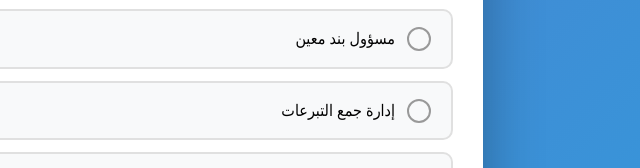
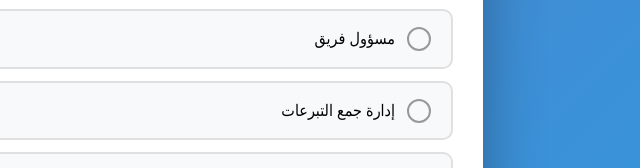
Before and after one commit to MahmoudFouad25/workshop-project-Bahi, a website: page ramadan-campaign-survey/ramadan-campaign-survey.html in a window 1280 px wide. Shown: the part 2900-3068 px from the top of the page, 607-1247 px from the left. Drawn offline with Linux system fonts and the light colour scheme.

Commit message:
Update ramadan-campaign-survey.html

```diff
--- a/ramadan-campaign-survey/ramadan-campaign-survey.html
+++ b/ramadan-campaign-survey/ramadan-campaign-survey.html
@@ -695,8 +695,8 @@
                                 <label for="role-team">قائد فريق</label>
                             </div>
                             <div class="option">
-                                <input type="radio" id="role-item" name="role" value="مسؤول بند معين">
-                                <label for="role-item">مسؤول بند معين</label>
+                                <input type="radio" id="role-item" name="role" value="مسؤول فريق">
+                                <label for="role-item">مسؤول فريق</label>
                             </div>
                             <div class="option">
                                 <input type="radio" id="role-funding" name="role" value="إدارة جمع التبرعات">
```
